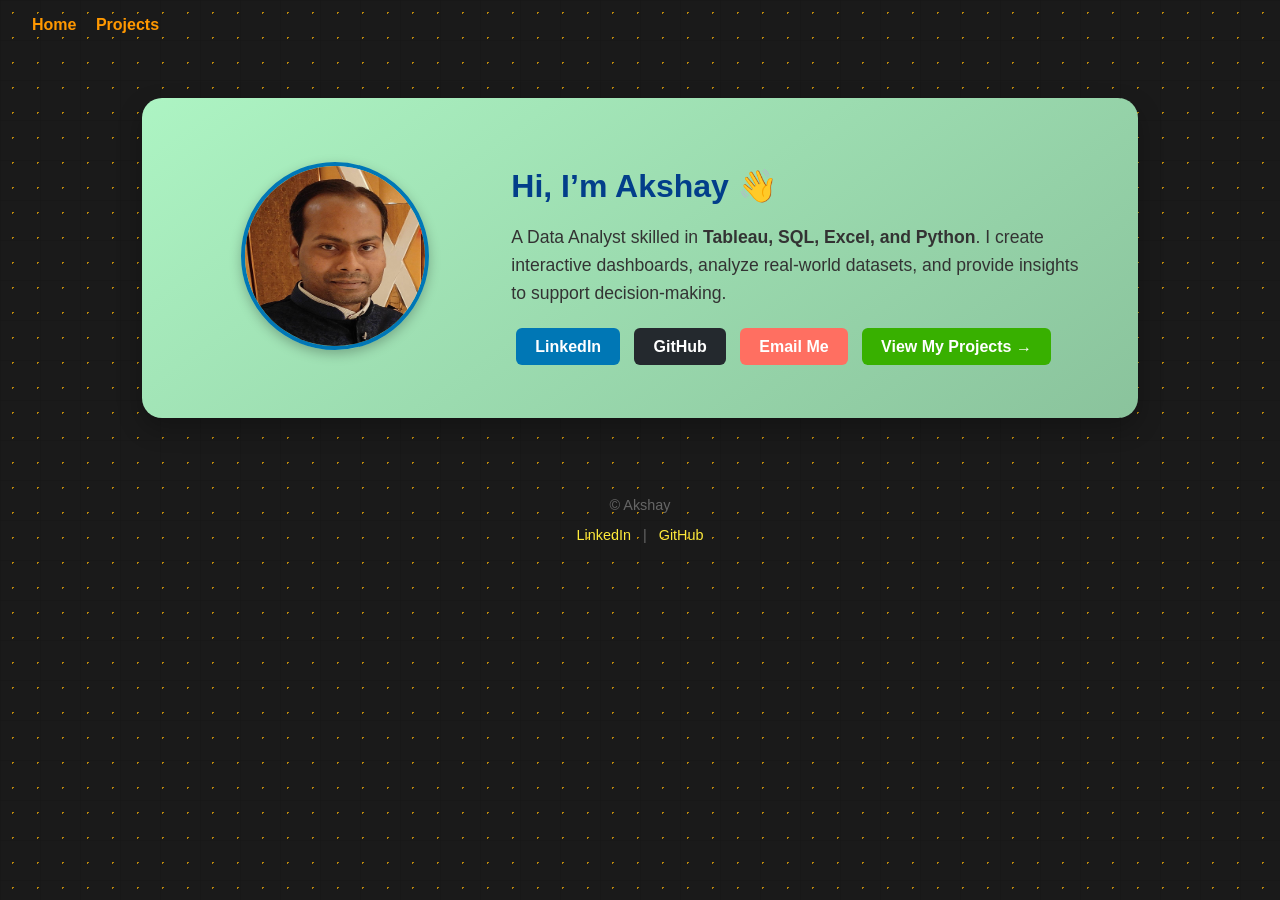
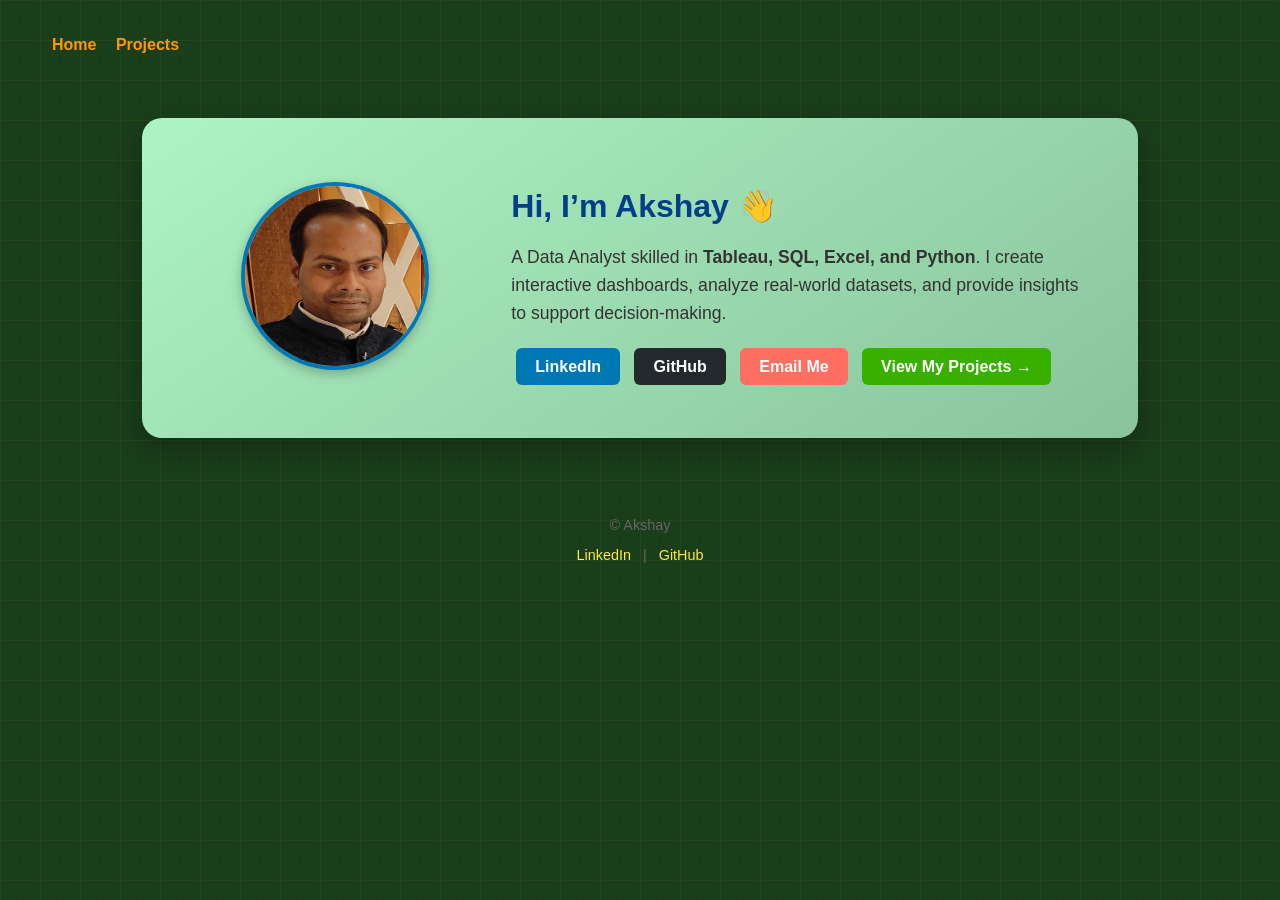
Before and after one commit to AkshaySinha01/AkshaySinha01.github.io, a Jekyll site: the page built from index.md, in a window 1280 px wide. Built offline with Jekyll 4.4.1, drawn with Linux system fonts in a browser that asks for light colours.

Commit message:
Update home.html

```diff
--- a/_layouts/home.html
+++ b/_layouts/home.html
@@ -5,27 +5,14 @@
 <style>
 /* Background styling for full page */
 body {
-  font-family: Arial, sans-serif;
-  margin: 0;
-  padding: 0;
-  background-color: #1a1a1a; /* base color (change as needed) */
-  background-image: radial-gradient(#b8860b 1px, transparent 1px); /* dark gold dots */
-  background-size: 25px 25px; /* spacing of dots */
-}
-
-/* Analytics-style subtle pattern */
-body::before {
-  content: "";
-  position: fixed;
-  top: 0;
-  left: 0;
-  width: 100%;
-  height: 100%;
-  background-image: linear-gradient(90deg, rgba(0,0,0,0.04) 1px, transparent 1px),
-    linear-gradient(rgba(0,0,0,0.04) 1px, transparent 1px);
-  background-size: 40px 40px;
-  pointer-events: none;
-  z-index: 0;
+  background-color: #1a3d1a; /* dark green center, change as needed */
+  background-image:
+    radial-gradient(circle, rgba(0,0,0,0.15) 1px, transparent 1px),
+    radial-gradient(circle, rgba(0,0,0,0.15) 1px, transparent 1px),
+    linear-gradient(90deg, rgba(255,215,0,0.05) 1px, transparent 1px),
+    linear-gradient(rgba(255,215,0,0.05) 1px, transparent 1px);
+  background-size: 40px 40px, 40px 40px, 40px 40px, 40px 40px;
+  background-position: 0 0, 20px 20px, 0 0, 0 0;
 }
 
 /* Navbar spacing */
```
